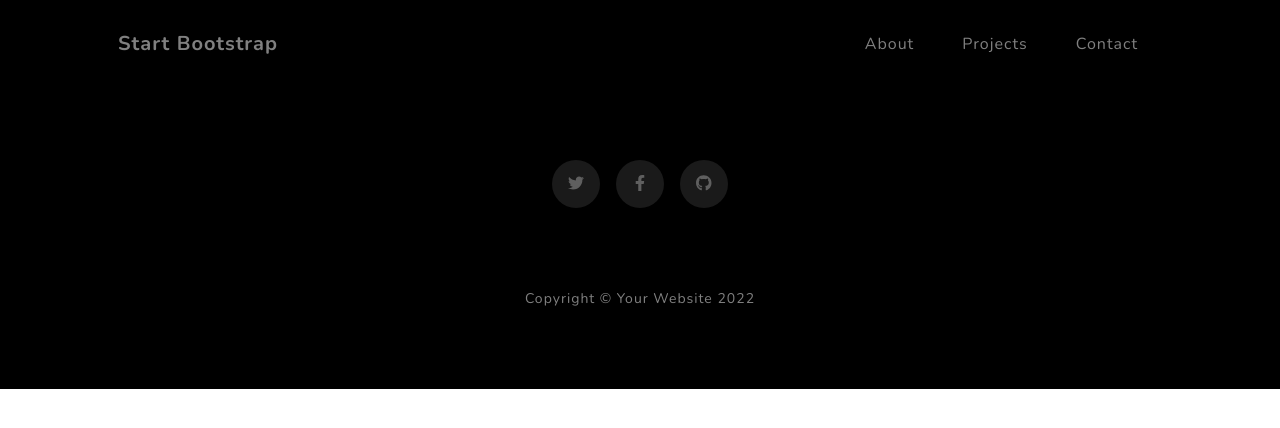
After one commit to kamau826/SureRepair, a Flask app: template app/templates/technician.html in a window 1280 px wide. The commit adds this page. Shown: the top 428 px of the page. Run offline with Flask 2, Linux system fonts and the light colour scheme; the template is opened without the code that fills it, so the values that code supplies are empty; some libraries are stand-ins or nearby versions.

Commit message:
added view individual device template

```diff
--- /dev/null
+++ b/app/templates/technician.html
@@ -0,0 +1,209 @@
+<!DOCTYPE html>
+<html lang="en">
+    <head>
+        <meta charset="utf-8" />
+        <meta name="viewport" content="width=device-width, initial-scale=1, shrink-to-fit=no" />
+        <meta name="description" content="" />
+        <meta name="author" content="" />
+        <title>Repair center</title>
+        <link rel="icon" type="image/x-icon" href="assets/favicon.ico" />
+        <!-- Font Awesome icons (free version)-->
+        <script src="https://use.fontawesome.com/releases/v6.1.0/js/all.js" crossorigin="anonymous"></script>
+        <!-- Google fonts-->
+        <link href="https://fonts.googleapis.com/css?family=Varela+Round" rel="stylesheet" />
+        <link href="https://fonts.googleapis.com/css?family=Nunito:200,200i,300,300i,400,400i,600,600i,700,700i,800,800i,900,900i" rel="stylesheet" />
+        <!-- Core theme CSS (includes Bootstrap)-->
+        <link href="{{url_for('static',filename='css/tech.css')}}" rel="stylesheet" />
+    </head>
+    <body id="page-top">
+        <!-- Navigation-->
+        <nav class="navbar navbar-expand-lg navbar-light fixed-top" id="mainNav">
+            <div class="container px-4 px-lg-5">
+                <a class="navbar-brand" href="#page-top">Start Bootstrap</a>
+                <button class="navbar-toggler navbar-toggler-right" type="button" data-bs-toggle="collapse" data-bs-target="#navbarResponsive" aria-controls="navbarResponsive" aria-expanded="false" aria-label="Toggle navigation">
+                    Menu
+                    <i class="fas fa-bars"></i>
+                </button>
+                <div class="collapse navbar-collapse" id="navbarResponsive">
+                    <ul class="navbar-nav ms-auto">
+                        <li class="nav-item"><a class="nav-link" href="#about">About</a></li>
+                        <li class="nav-item"><a class="nav-link" href="#projects">Projects</a></li>
+                        <li class="nav-item"><a class="nav-link" href="#signup">Contact</a></li>
+                    </ul>
+                </div>
+            </div>
+        </nav>
+        <!-- Masthead-->
+<!--        <header class="masthead">-->
+<!--            <div class="container px-4 px-lg-5 d-flex h-100 align-items-center justify-content-center">-->
+<!--                <div class="d-flex justify-content-center">-->
+<!--                    <div class="text-center">-->
+<!--                        <h1 class="mx-auto my-0 text-uppercase">Grayscale</h1>-->
+<!--                        <h2 class="text-white-50 mx-auto mt-2 mb-5">A free, responsive, one page Bootstrap theme created by Start Bootstrap.</h2>-->
+<!--                        <a class="btn btn-primary" href="#about">Get Started</a>-->
+<!--                    </div>-->
+<!--                </div>-->
+<!--            </div>-->
+<!--        </header>-->
+        <!-- About-->
+<!--        <section class="about-section text-center" id="about">-->
+<!--            <div class="container px-4 px-lg-5">-->
+<!--                <div class="row gx-4 gx-lg-5 justify-content-center">-->
+<!--                    <div class="col-lg-8">-->
+<!--                        <h2 class="text-white mb-4">Built with Bootstrap 5</h2>-->
+<!--                        <p class="text-white-50">-->
+<!--                            Grayscale is a free Bootstrap theme created by Start Bootstrap. It can be yours right now, simply download the template on-->
+<!--                            <a href="https://startbootstrap.com/theme/grayscale/">the preview page.</a>-->
+<!--                            The theme is open source, and you can use it for any purpose, personal or commercial.-->
+<!--                        </p>-->
+<!--                    </div>-->
+<!--                </div>-->
+<!--                <img class="img-fluid" src="assets/img/ipad.png" alt="..." />-->
+<!--            </div>-->
+<!--        </section>-->
+        <!-- Projects-->
+<!--        <section class="projects-section bg-light" id="projects">-->
+<!--            <div class="container px-4 px-lg-5">-->
+<!--                &lt;!&ndash; Featured Project Row&ndash;&gt;-->
+<!--                <div class="row gx-0 mb-4 mb-lg-5 align-items-center">-->
+<!--                    <div class="col-xl-8 col-lg-7"><img class="img-fluid mb-3 mb-lg-0" src="assets/img/bg-masthead.jpg" alt="..." /></div>-->
+<!--                    <div class="col-xl-4 col-lg-5">-->
+<!--                        <div class="featured-text text-center text-lg-left">-->
+<!--                            <h4>Shoreline</h4>-->
+<!--                            <p class="text-black-50 mb-0">Grayscale is open source and MIT licensed. This means you can use it for any project - even commercial projects! Download it, customize it, and publish your website!</p>-->
+<!--                        </div>-->
+<!--                    </div>-->
+<!--                </div>-->
+<!--                &lt;!&ndash; Project One Row&ndash;&gt;-->
+<!--&lt;!&ndash;                <div class="row gx-0 mb-5 mb-lg-0 justify-content-center">&ndash;&gt;-->
+<!--&lt;!&ndash;                    <div class="col-lg-6"><img class="img-fluid" src="assets/img/demo-image-01.jpg" alt="..." /></div>&ndash;&gt;-->
+<!--&lt;!&ndash;                    <div class="col-lg-6">&ndash;&gt;-->
+<!--&lt;!&ndash;                        <div class="bg-black text-center h-100 project">&ndash;&gt;-->
+<!--&lt;!&ndash;                            <div class="d-flex h-100">&ndash;&gt;-->
+<!--&lt;!&ndash;                                <div class="project-text w-100 my-auto text-center text-lg-left">&ndash;&gt;-->
+<!--&lt;!&ndash;                                    <h4 class="text-white">Misty</h4>&ndash;&gt;-->
+<!--&lt;!&ndash;                                    <p class="mb-0 text-white-50">An example of where you can put an image of a project, or anything else, along with a description.</p>&ndash;&gt;-->
+<!--&lt;!&ndash;                                    <hr class="d-none d-lg-block mb-0 ms-0" />&ndash;&gt;-->
+<!--&lt;!&ndash;                                </div>&ndash;&gt;-->
+<!--&lt;!&ndash;                            </div>&ndash;&gt;-->
+<!--&lt;!&ndash;                        </div>&ndash;&gt;-->
+<!--&lt;!&ndash;                    </div>&ndash;&gt;-->
+<!--&lt;!&ndash;                </div>&ndash;&gt;-->
+<!--                &lt;!&ndash; Project Two Row&ndash;&gt;-->
+<!--&lt;!&ndash;                <div class="row gx-0 justify-content-center">&ndash;&gt;-->
+<!--&lt;!&ndash;                    <div class="col-lg-6"><img class="img-fluid" src="assets/img/demo-image-02.jpg" alt="..." /></div>&ndash;&gt;-->
+<!--&lt;!&ndash;                    <div class="col-lg-6 order-lg-first">&ndash;&gt;-->
+<!--&lt;!&ndash;                        <div class="bg-black text-center h-100 project">&ndash;&gt;-->
+<!--&lt;!&ndash;                            <div class="d-flex h-100">&ndash;&gt;-->
+<!--&lt;!&ndash;                                <div class="project-text w-100 my-auto text-center text-lg-right">&ndash;&gt;-->
+<!--&lt;!&ndash;                                    <h4 class="text-white">Mountains</h4>&ndash;&gt;-->
+<!--&lt;!&ndash;                                    <p class="mb-0 text-white-50">Another example of a project with its respective description. These sections work well responsively as well, try this theme on a small screen!</p>&ndash;&gt;-->
+<!--&lt;!&ndash;                                    <hr class="d-none d-lg-block mb-0 me-0" />&ndash;&gt;-->
+<!--&lt;!&ndash;                                </div>&ndash;&gt;-->
+<!--&lt;!&ndash;                            </div>&ndash;&gt;-->
+<!--&lt;!&ndash;                        </div>&ndash;&gt;-->
+<!--&lt;!&ndash;                    </div>&ndash;&gt;-->
+<!--&lt;!&ndash;                </div>&ndash;&gt;-->
+<!--            </div>-->
+<!--        </section>-->
+        <!-- Signup-->
+<!--        <section class="signup-section" id="signup">-->
+<!--            <div class="container px-4 px-lg-5">-->
+<!--                <div class="row gx-4 gx-lg-5">-->
+<!--                    <div class="col-md-10 col-lg-8 mx-auto text-center">-->
+<!--                        <i class="far fa-paper-plane fa-2x mb-2 text-white"></i>-->
+<!--                        <h2 class="text-white mb-5">Subscribe to receive updates!</h2>-->
+<!--                        &lt;!&ndash; * * * * * * * * * * * * * * *&ndash;&gt;-->
+<!--                        &lt;!&ndash; * * SB Forms Contact Form * *&ndash;&gt;-->
+<!--                        &lt;!&ndash; * * * * * * * * * * * * * * *&ndash;&gt;-->
+<!--                        &lt;!&ndash; This form is pre-integrated with SB Forms.&ndash;&gt;-->
+<!--                        &lt;!&ndash; To make this form functional, sign up at&ndash;&gt;-->
+<!--                        &lt;!&ndash; https://startbootstrap.com/solution/contact-forms&ndash;&gt;-->
+<!--                        &lt;!&ndash; to get an API token!&ndash;&gt;-->
+<!--                        <form class="form-signup" id="contactForm" data-sb-form-api-token="API_TOKEN">-->
+<!--                            &lt;!&ndash; Email address input&ndash;&gt;-->
+<!--                            <div class="row input-group-newsletter">-->
+<!--                                <div class="col"><input class="form-control" id="emailAddress" type="email" placeholder="Enter email address..." aria-label="Enter email address..." data-sb-validations="required,email" /></div>-->
+<!--                                <div class="col-auto"><button class="btn btn-primary disabled" id="submitButton" type="submit">Notify Me!</button></div>-->
+<!--                            </div>-->
+<!--                            <div class="invalid-feedback mt-2" data-sb-feedback="emailAddress:required">An email is required.</div>-->
+<!--                            <div class="invalid-feedback mt-2" data-sb-feedback="emailAddress:email">Email is not valid.</div>-->
+<!--                            &lt;!&ndash; Submit success message&ndash;&gt;-->
+<!--                            &lt;!&ndash;&ndash;&gt;-->
+<!--                            &lt;!&ndash; This is what your users will see when the form&ndash;&gt;-->
+<!--                            &lt;!&ndash; has successfully submitted&ndash;&gt;-->
+<!--                            <div class="d-none" id="submitSuccessMessage">-->
+<!--                                <div class="text-center mb-3 mt-2 text-white">-->
+<!--                                    <div class="fw-bolder">Form submission successful!</div>-->
+<!--                                    To activate this form, sign up at-->
+<!--                                    <br />-->
+<!--                                    <a href="https://startbootstrap.com/solution/contact-forms">https://startbootstrap.com/solution/contact-forms</a>-->
+<!--                                </div>-->
+<!--                            </div>-->
+<!--                            &lt;!&ndash; Submit error message&ndash;&gt;-->
+<!--                            &lt;!&ndash;&ndash;&gt;-->
+<!--                            &lt;!&ndash; This is what your users will see when there is&ndash;&gt;-->
+<!--                            &lt;!&ndash; an error submitting the form&ndash;&gt;-->
+<!--                            <div class="d-none" id="submitErrorMessage"><div class="text-center text-danger mb-3 mt-2">Error sending message!</div></div>-->
+<!--                        </form>-->
+<!--                    </div>-->
+<!--                </div>-->
+<!--            </div>-->
+<!--        </section>-->
+        <!-- Contact-->
+        <section class="contact-section bg-black">
+            <div class="container px-4 px-lg-5">
+                <div class="row gx-4 gx-lg-5">
+                    {% for device in devices %}
+                    <div class="col-md-4 mb-3 mb-md-0">
+                        <div class="card py-4 h-100">
+                            <div class="card-body text-center">
+                                <i class="fas fa-map-marked-alt text-primary mb-2"></i>
+                                <h4 class="text-uppercase m-0">{{device.name}}</h4>
+                                <hr class="my-4 mx-auto" />
+                                <div class="small text-black-50">{{device.fault}}</div>
+                            </div>
+                        </div>
+                    </div>
+                    {% endfor %}
+<!--                    <div class="col-md-4 mb-3 mb-md-0">-->
+<!--                        <div class="card py-4 h-100">-->
+<!--                            <div class="card-body text-center">-->
+<!--                                <i class="fas fa-envelope text-primary mb-2"></i>-->
+<!--                                <h4 class="text-uppercase m-0">Email</h4>-->
+<!--                                <hr class="my-4 mx-auto" />-->
+<!--                                <div class="small text-black-50"><a href="#!">hello@yourdomain.com</a></div>-->
+<!--                            </div>-->
+<!--                        </div>-->
+<!--                    </div>-->
+<!--                    <div class="col-md-4 mb-3 mb-md-0">-->
+<!--                        <div class="card py-4 h-100">-->
+<!--                            <div class="card-body text-center">-->
+<!--                                <i class="fas fa-mobile-alt text-primary mb-2"></i>-->
+<!--                                <h4 class="text-uppercase m-0">Phone</h4>-->
+<!--                                <hr class="my-4 mx-auto" />-->
+<!--                                <div class="small text-black-50">+1 (555) 902-8832</div>-->
+<!--                            </div>-->
+<!--                        </div>-->
+<!--                    </div>-->
+                </div>
+                <div class="social d-flex justify-content-center">
+                    <a class="mx-2" href="#!"><i class="fab fa-twitter"></i></a>
+                    <a class="mx-2" href="#!"><i class="fab fa-facebook-f"></i></a>
+                    <a class="mx-2" href="#!"><i class="fab fa-github"></i></a>
+                </div>
+            </div>
+        </section>
+        <!-- Footer-->
+        <footer class="footer bg-black small text-center text-white-50"><div class="container px-4 px-lg-5">Copyright &copy; Your Website 2022</div></footer>
+        <!-- Bootstrap core JS-->
+        <script src="https://cdn.jsdelivr.net/npm/bootstrap@5.1.3/dist/js/bootstrap.bundle.min.js"></script>
+        <!-- Core theme JS-->
+        <script src="js/scripts.js"></script>
+        <!-- * * * * * * * * * * * * * * * * * * * * * * * * * * * * * * * * * * * * * * * *-->
+        <!-- * *                               SB Forms JS                               * *-->
+        <!-- * * Activate your form at https://startbootstrap.com/solution/contact-forms * *-->
+        <!-- * * * * * * * * * * * * * * * * * * * * * * * * * * * * * * * * * * * * * * * *-->
+        <script src="https://cdn.startbootstrap.com/sb-forms-latest.js"></script>
+    </body>
+</html>
```
Also changed, not shown: app/templates/admin.html (added, +10 -0 lines), app/templates/index.html (+34 -34 lines), app/templates/view_device.html (+5 -2 lines).
